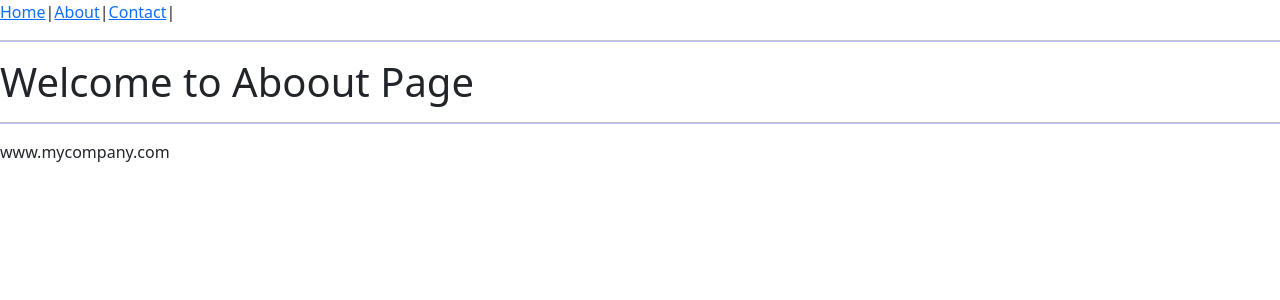
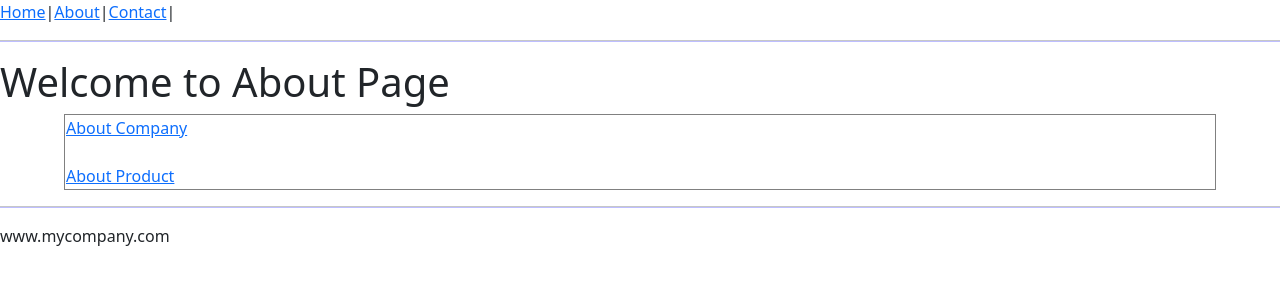
Before and after one commit to Kamlesh7049/React-Projects, a React (Vite) app in the folder reactjs/: page /about in a window 1280 px wide. Shown: the top 300 px of the page. Built offline with nearby package versions, Linux system fonts and the light colour scheme.

Commit message:
React Router Nested

```diff
--- a/reactjs/src/App.jsx
+++ b/reactjs/src/App.jsx
@@ -4,6 +4,9 @@ import Home from "./pages/Home";
 import About from "./pages/About";
 import Contact from "./pages/Contact";
 import NoPage from "./pages/NoPage";
+import AboutCompany from "./pages/AboutCompany";
+import AboutProduct from "./pages/AboutProduct";
+
 const App = () => {
   return (
     <>
@@ -12,7 +15,10 @@ const App = () => {
           <Route path="/" element={<Layout />}>
             <Route index element={<Home />} />
             <Route path="home" element={<Home />} />
-            <Route path="about" element={<About />} />
+            <Route path="about" element={<About />}>
+              <Route path="aboutcompany" element={<AboutCompany />} />
+              <Route path="aboutproduct" element={<AboutProduct />} />
+            </Route>
             <Route path="contact" element={<Contact />} />
             <Route path="*" element={<NoPage />} />
           </Route>
--- a/reactjs/src/pages/About.jsx
+++ b/reactjs/src/pages/About.jsx
@@ -1,11 +1,24 @@
-
+import { Link, Outlet } from "react-router-dom";
 
 function About() {
   return (
     <>
-    <h1> Welcome to Aboout Page</h1>
+      <h1> Welcome to About Page</h1>
+      <table border="1" width="90%" align="center">
+        <tr>
+          <td width="20%">
+            <Link to="aboutcompany">About Company</Link>
+            <br />
+            <br />
+            <Link to="aboutproduct">About Product</Link>
+          </td>
+        <td width="80%">
+          <Outlet />
+        </td>
+        </tr>
+      </table>
     </>
-  )
+  );
 }
 
 export default About;
--- /dev/null
+++ b/reactjs/src/pages/AboutCompany.jsx
@@ -0,0 +1,9 @@
+const AboutCompany = () => {
+  return (
+    <>
+      <h1>About Our Company Page</h1>
+    </>
+  );
+};
+
+export default AboutCompany;
--- /dev/null
+++ b/reactjs/src/pages/AboutProduct.jsx
@@ -0,0 +1,9 @@
+const AboutProduct = () => {
+  return (
+    <>
+      <h1>About Product</h1>
+    </>
+  );
+};
+
+export default AboutProduct;
--- a/reactjs/src/pages/Home.jsx
+++ b/reactjs/src/pages/Home.jsx
@@ -1,7 +1,7 @@
 const Home = () => {
   return (
     <>
-    <h1>Welcome to Home page</h1>
+    <h1 style={{textAlign:"center"}}>Welcome to Home page</h1>
     </>
   )
 }
--- a/reactjs/src/pages/Layout.jsx
+++ b/reactjs/src/pages/Layout.jsx
@@ -1,5 +1,4 @@
 import { Link,Outlet } from "react-router-dom";
-
 
 const Layout = () => {
   return (
```
Also changed, not shown: reactjs/src/main.jsx (line endings or trailing spaces).
